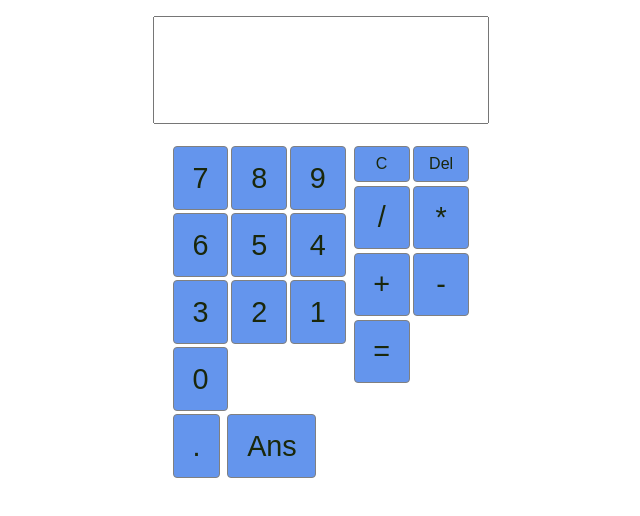
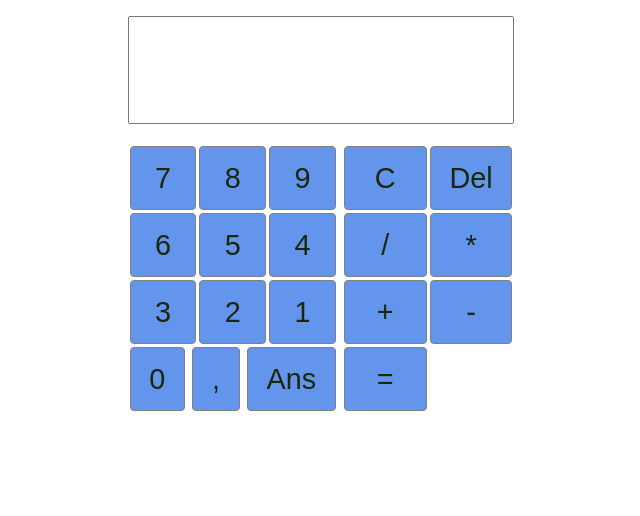
Before and after one commit to vusiSiya/Calculator-Project, a plain HTML site: page index.html in a window 1280 px wide. Shown: the whole page, without its empty margins (319-959 px from the left). Drawn offline with Linux system fonts and the light colour scheme.

Commit message:
the sweet spot of dynamic and static rendering

```diff
--- a/index.html
+++ b/index.html
@@ -2,28 +2,31 @@
 <html>
 <head>
     <title>calculator</title>
-    <link rel="stylesheet" href="index.css"/>
+    <link rel="stylesheet" href="index.css" />
 </head>
 <body>
     <div class="calculator">
-        <div class = "recieve-input">
-            <input class="input-El"type="text" name="input-field"/>
+        <div class="recieve-input">
+            <input class="input-El" type="text" name="input-field" />
         </div>
         <div class="all--buttons">
             <div class="numbers-and-operators">
                 <div class="num-container">
-                    <div class="number-btns"></div>
-                    <button>.</button>
+                    <div class="number-btns">
+                    </div>
+                    <button>0</button>
+                    <button>,</button>
                     <button>Ans</button>
                 </div>
                 <div class="sign-container">
                     <div class="operator-btns">
-                        <button id = "del-all-btn">C</button>
-                        <button id="del-btn">Del</button>
+                        <button id="cancel-All">C</button>
+                        <button id="cancel-Butn">Del</button>
                     </div>
                 </div>
             </div>
-        <script src="index.js"></script>
-    </div>
+            <script src="index.js"></script>
+        </div>
+     </div>
 </body>
 </html>
--- a/index.js
+++ b/index.js
@@ -11,12 +11,11 @@ let operator;
 let showAnswer = false;
 let className;
 const getNumber = (_currentNum)=>(_currentNum) * 1;
-const numbers = createArray("7896543210");
+const numbers = createArray("789654321");
 const operators = createArray("/*+-=");
 const numbersFragment = appendChildren(elementsArray(numbers, "num"));
 const operatorsFragment = appendChildren(elementsArray(operators, "sign"));
 numberBtns.appendChild(numbersFragment);
-let additionalBtns =
 operatorBtns.appendChild(operatorsFragment);
 
 
```
